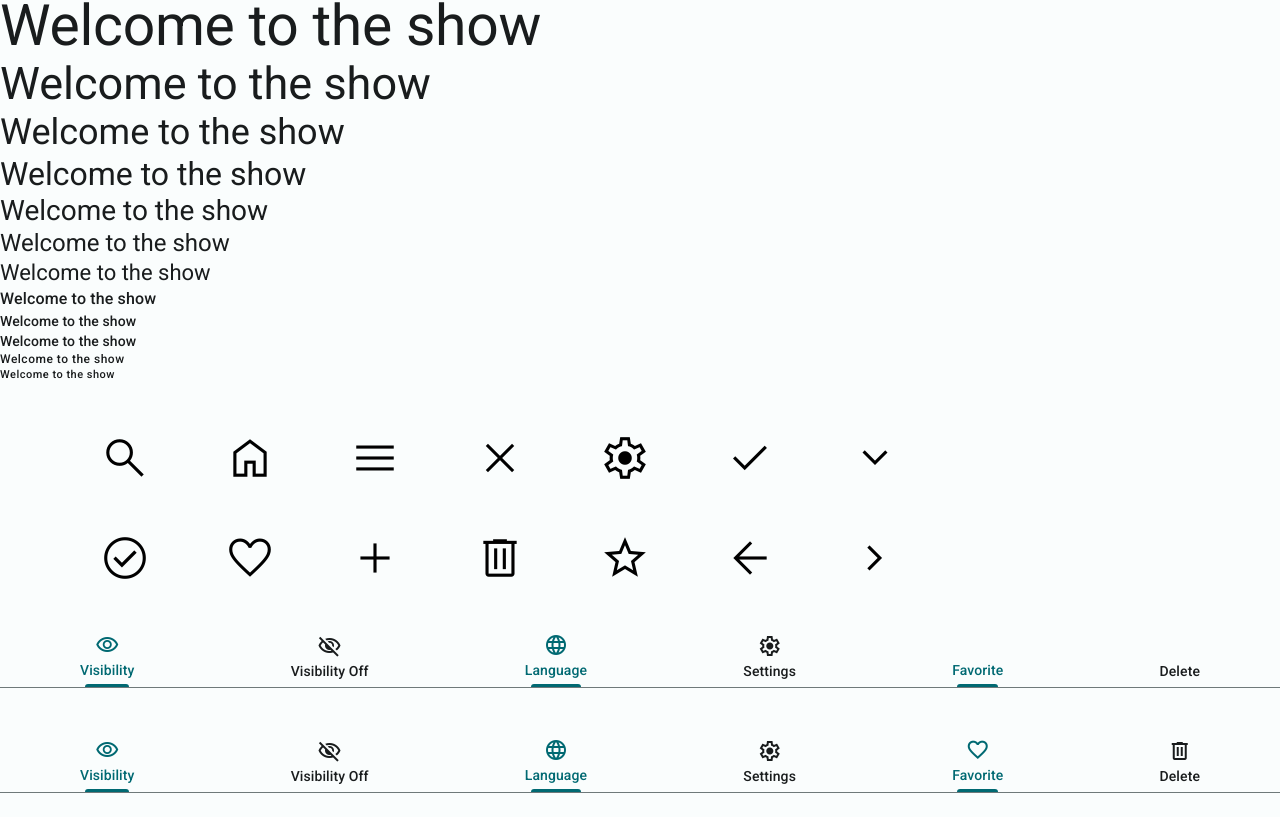
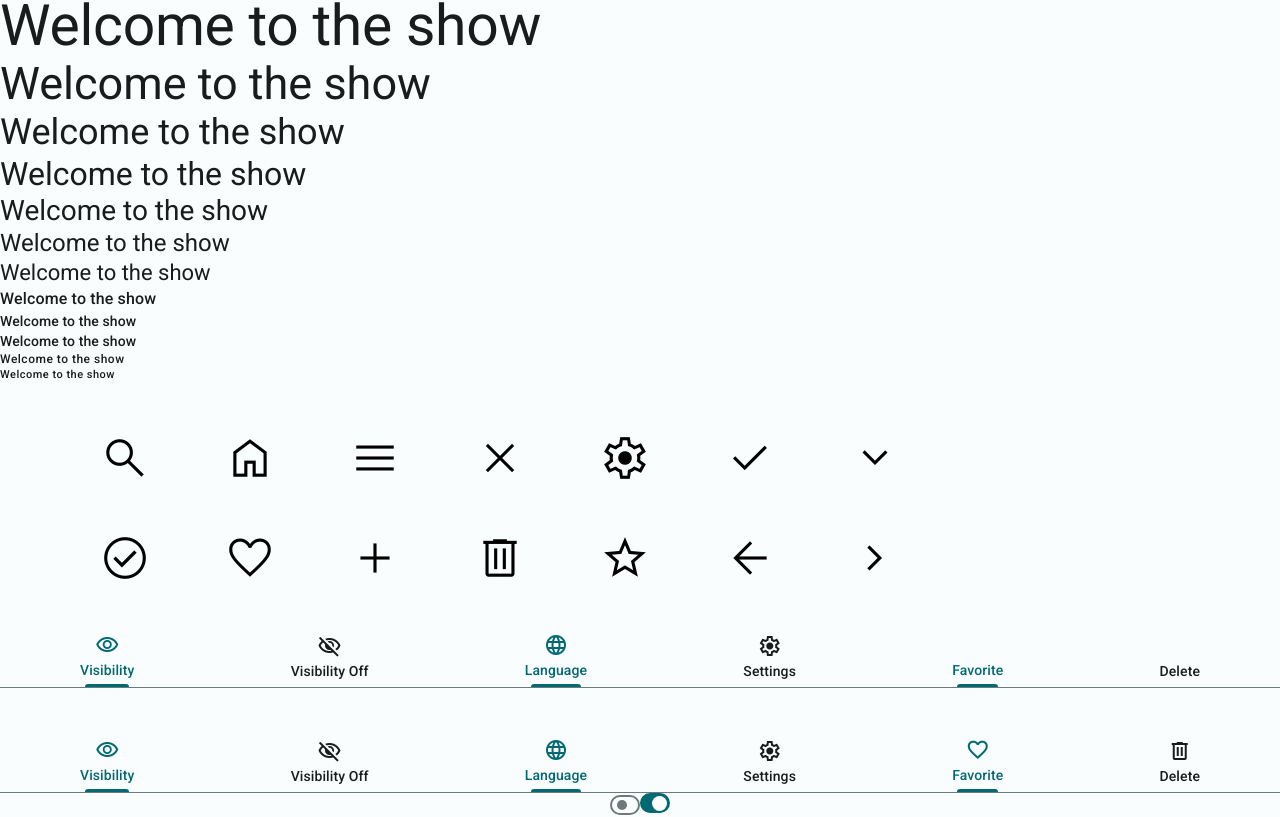
Before and after one commit to OlyaLev/LearningReact, a React (Create React App) app: page / in a window 1280 px wide. Shown: the part 686-1503 px from the top of the page. Before the commit the page ends 1479 px from the top, so only its background shows below. Built offline with nearby package versions, Linux system fonts and the light colour scheme.

Commit message:
feat: add Switch component

```diff
--- a/src/App.tsx
+++ b/src/App.tsx
@@ -1,7 +1,7 @@
 import './tokens.css';
 import './theme.light.css';
 import './App.css';
-import { Box, Button, Divider, Icon, Tabs, Tab, Typography } from './material-design';
+import { Box, Button, Divider, Icon, Switch, Tabs, Tab, Typography } from './material-design';
 
 function App() {
   return (
@@ -199,6 +199,8 @@ function App() {
         <Tab label="Delete" tabIcon={<Icon icon="delete" />}></Tab>
       </Tabs>
       <Divider></Divider>
+      <Switch></Switch>
+      <Switch on></Switch>
     </div>
   );
 }
--- /dev/null
+++ b/src/material-design/Switch/Switch.module.css
@@ -0,0 +1,30 @@
+.switchContainer {
+  height: 20px;
+  width: 30px;
+  border-radius: 20px;
+  border: 2px solid var(--md-sys-color-outline);
+  background-color: unset;
+}
+
+.switchOnContainer {
+  border: none;
+  background-color: var(--md-sys-color-primary);
+}
+
+.switchOffCircle {
+  height: 10px;
+  width: 10px;
+  margin-left: 5px;
+  border-radius: 10px;
+  border: none;
+  background-color: var(--md-sys-color-outline);
+}
+
+.switchOnCircle {
+  height: 15px;
+  width: 15px;
+  margin-left: 12px;
+  border-radius: 15px;
+  border: none;
+  background-color: #ffffff;
+}
--- /dev/null
+++ b/src/material-design/Switch/Switch.tsx
@@ -0,0 +1,21 @@
+import styles from './Switch.module.css';
+
+type Props = {
+  on?: boolean;
+};
+
+/**
+ * Switch component, implementing **Material Design 3** selection control to toggle a single item on or off.
+ * Use prop `on` to choose the state on.
+ * @see https://m3.material.io/components/switch/overview
+ */
+export const Switch = (props: Props) => {
+  const { on } = props;
+  const switchOn = on ? styles.switchOnContainer : '';
+  const circleType = on ? styles.switchOnCircle : styles.switchOffCircle;
+  return (
+    <button className={styles.switchContainer + ' ' + switchOn}>
+      <div className={circleType}></div>
+    </button>
+  );
+};
--- a/src/material-design/index.ts
+++ b/src/material-design/index.ts
@@ -5,3 +5,4 @@ export { Icon } from './Icon/Icon';
 export { Tabs } from './Tabs/Tabs';
 export { Tab } from './Tabs/Tab/Tab';
 export { Typography } from './Typography/Typography';
+export { Switch } from './Switch/Switch';
```
